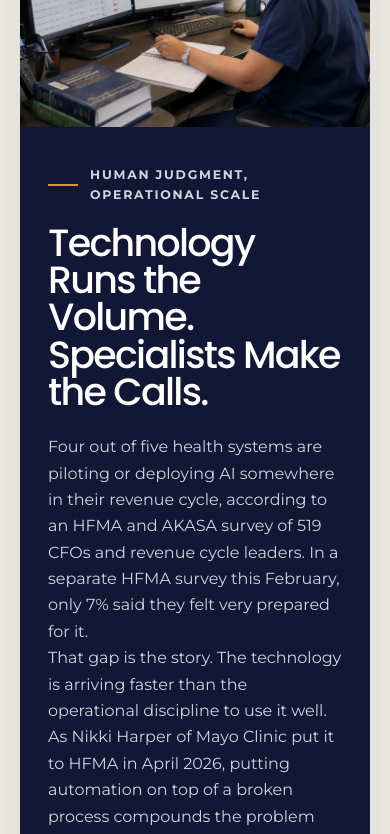
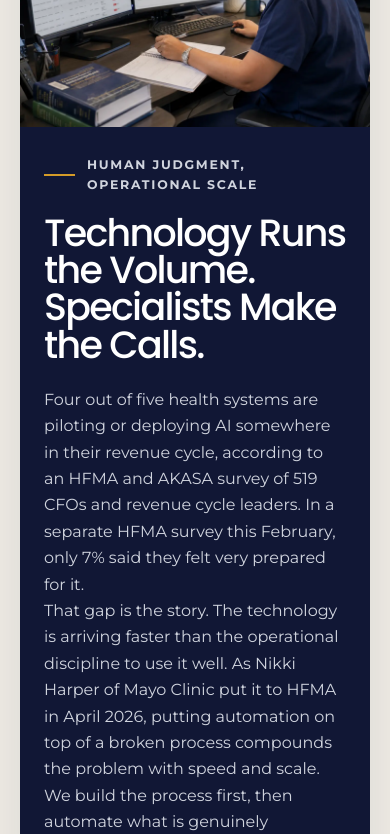
Before and after one commit to itx-mj65/medbillingrcm, a Next.js app: page / in a window 390 px wide. Shown: the part 7340-8174 px from the top of the page. Built offline with nearby package versions, Linux system fonts and the light colour scheme.

Commit message:
fix: exact padding values for tech and cta sections
.tech-copy: 40px 44px (top/bottom left/right)
.cta-copy:  38px 42px (top/bottom left/right)
Responsive: 36px 38px at ≤1050px, 28px 24px at ≤760px

```diff
--- a/app/globals.css
+++ b/app/globals.css
@@ -311,7 +311,7 @@ section[id] { scroll-margin-top: 94px; }
              box-shadow: var(--shadow); }
 .tech-media { position: relative; overflow: hidden; }
 .tech-media img { width: 100%; height: 100%; object-fit: cover; object-position: 50% center; }
-.tech-copy { padding: 54px 58px; display: flex; flex-direction: column; justify-content: center; }
+.tech-copy { padding: 40px 44px; display: flex; flex-direction: column; justify-content: center; }
 .tech h2, .tech h3 { color: #fff; }
 .tech p { color: #d0d4de; }
 .tech .human { margin-top: 24px; border-left: 2px solid var(--gold); padding-left: 24px;
@@ -490,7 +490,7 @@ details p { padding: 0 55px 24px 0; color: #5b5f6b; margin: 0; }
             box-shadow: var(--shadow); }
 .cta-media { min-height: 600px; position: relative; }
 .cta-media img { width: 100%; height: 100%; object-fit: cover; object-position: center; }
-.cta-copy { padding: 48px 58px; display: flex; flex-direction: column; justify-content: center; }
+.cta-copy { padding: 38px 42px; display: flex; flex-direction: column; justify-content: center; }
 .cta h2 { color: #fff; }
 .cta p  { color: #d7dae2; }
 .contact-list { display: flex; flex-wrap: wrap; gap: 10px 22px;
@@ -578,7 +578,7 @@ footer { background: #090e28; color: #bfc2cc; padding: 42px 0; }
   .hero-copy { padding: 74px 0 58px; }
   .hero-media { min-height: 570px; height: auto; border-radius: 120px 0 0 0; margin-bottom: 60px; }
   .tech-grid, .cta-grid { grid-template-columns: 1fr; }
-  .tech-copy, .cta-copy { padding: 48px 46px; }
+  .tech-copy, .cta-copy { padding: 36px 38px; }
   .service-grid { grid-template-columns: 1fr 1fr; }
   .step { grid-template-columns: 90px 250px 1fr; }
   .specialty-list { grid-template-columns: repeat(2,1fr); }
@@ -641,7 +641,7 @@ footer { background: #090e28; color: #bfc2cc; padding: 42px 0; }
   .big-result { border-left: 0; border-top: 1px solid rgba(255,255,255,.25); padding: 22px 0 0; }
   .assessment { grid-template-columns: 1fr; }
   .assessment label.full, .assessment .btn { grid-column: auto; }
-  .tech-copy, .cta-copy { padding: 38px 28px; }
+  .tech-copy, .cta-copy { padding: 28px 24px; }
   .cta { padding: 32px 0; }
   .standard-grid { gap: 48px; }
   .foot { flex-direction: column; align-items: flex-start; }
```
